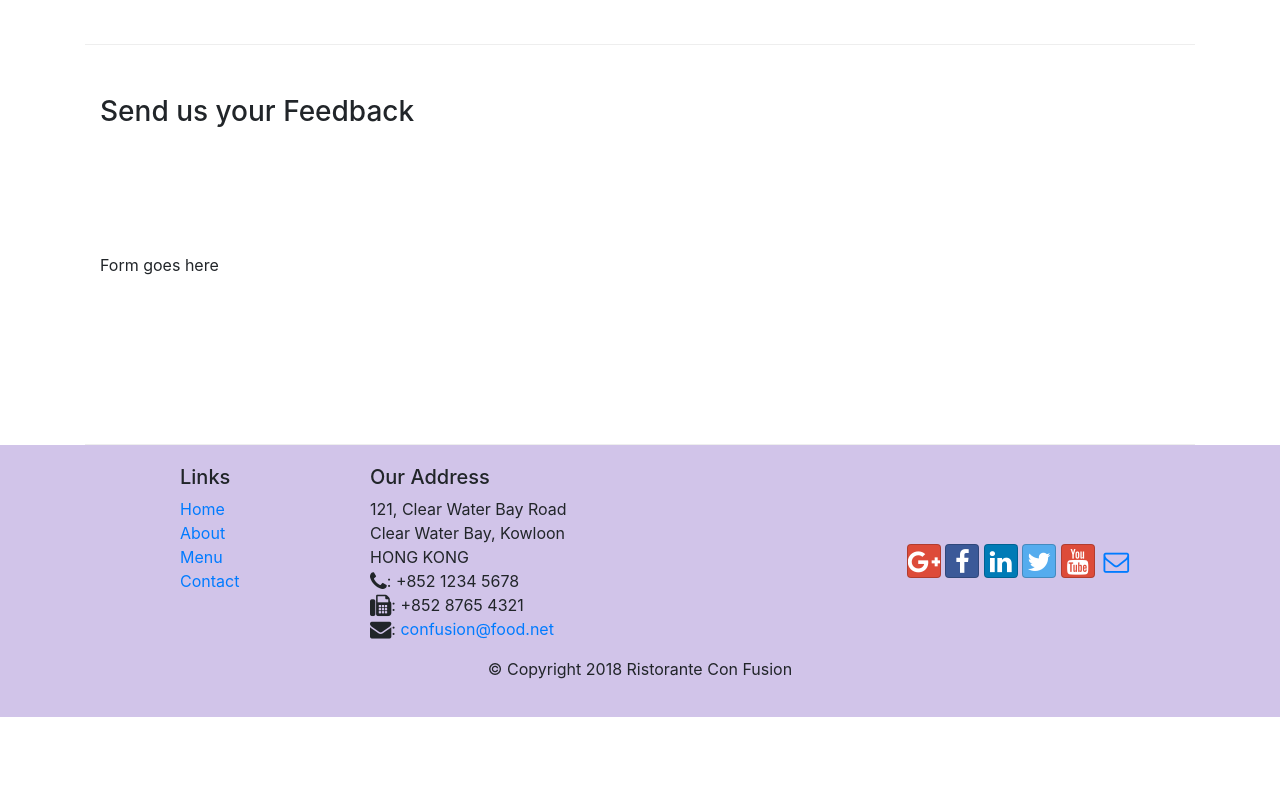
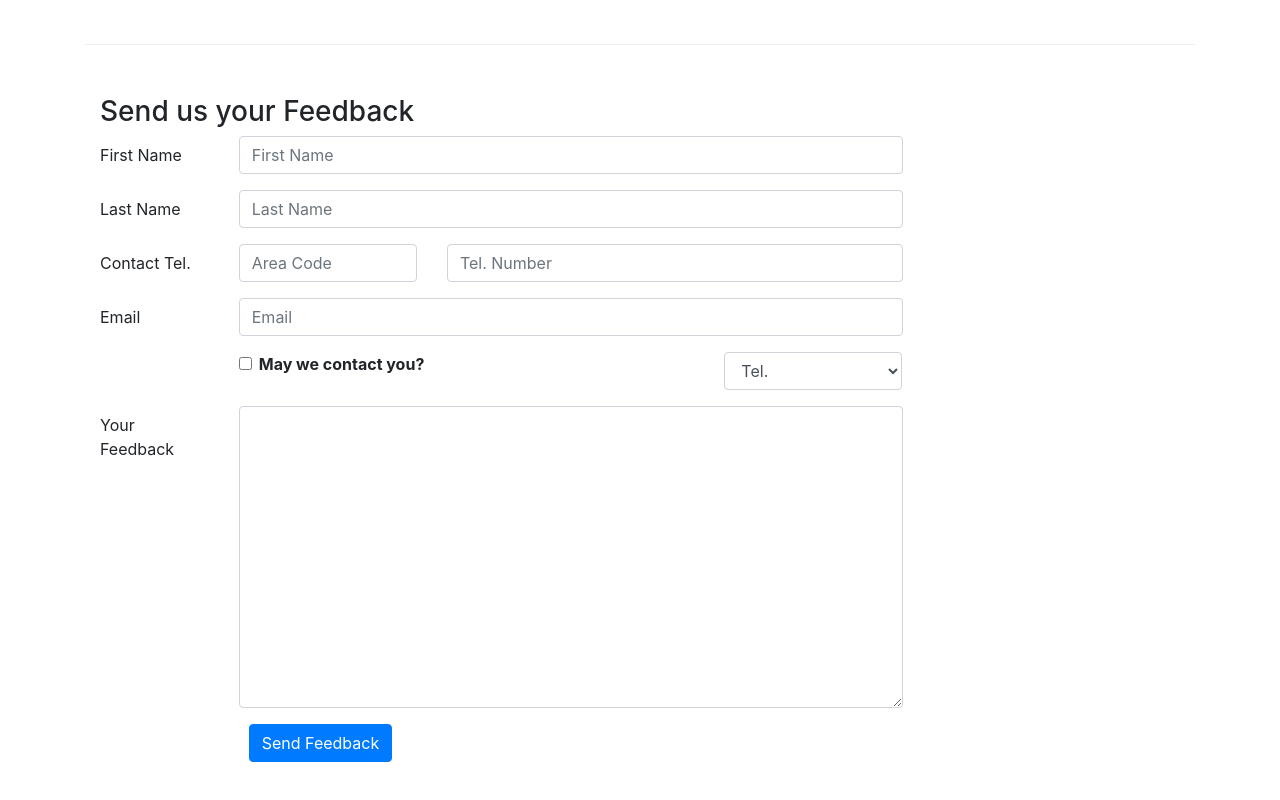
Before and after one commit to taiji7331/bootstrap4-course, a website: page Bootstrap4/conFusion/contactus.html in a window 1280 px wide. Shown: the part 820-1620 px from the top of the page. Before the commit the page ends 1537 px from the top, so only its background shows below. Drawn offline with nearby package versions, Linux system fonts and the light colour scheme.

Commit message:
added form to contact

```diff
--- a/Bootstrap4/conFusion/contactus.html
+++ b/Bootstrap4/conFusion/contactus.html
@@ -90,7 +90,70 @@
         <h3>Send us your Feedback</h3>
       </div>
       <div class="col-12 col-md-9">
-        Form goes here
+        <form>
+          <div class="form-group row">
+            <label for="firstName" class="col-md-2 col-form-label">First Name</label>
+            <div class="col-md-10">
+              <input type="text" class="form-control" id="firstName" name="firstName"
+                placeholder="First Name">
+            </div>
+          </div>
+          <div class="form-group row">
+            <label for="lastName" class="col-md-2 col-form-label">Last Name</label>
+            <div class="col-md-10">
+              <input type="text" class="form-control" id="lastName" name="lastName"
+                placeholder="Last Name">
+            </div>
+          </div>
+          <div class="form-group row">
+            <label for="telNum" class="col-12 col-md-2 col-form-label">Contact Tel.</label>
+            <div class="col-5 col-md-3">
+              <input type="tel" class="form-control" id="areaCode" name="areaCode"
+                placeholder="Area Code">
+            </div>
+            <div class="col-7 col-md-7">
+              <input type="tel" class="form-control" id="telNum" name="telNum"
+                placeholder="Tel. Number">
+            </div>
+          </div>
+          <div class="form-group row">
+            <label for="email" class="col-md-2 col-form-label">Email</label>
+            <div class="col-md-10">
+              <input type="email" class="form-control" id="email" name="email"
+                placeholder="Email">
+            </div>
+          </div>
+          <div class="form-group row">
+            <div class="col-md-6 offset-md-2">
+              <div class="form-check">
+                <input type="checkbox" class="form-check-input"
+                  name="approve" id="approve" value="">
+                <label class="form-check-label" for="approve">
+                  <strong>May we contact you?</strong>
+                </label>
+              </div>
+            </div>
+            <div class="col-md-3 offset-md-1">
+              <select class="form-control">
+                <option>Tel.</option>
+                <option>Email</option>
+              </select>
+            </div>
+          </div>
+          <div class="form-group row">
+            <label for="feedback" class="col-md-2 col-form-label">Your Feedback</label>
+            <div class="col-md-10">
+              <textarea class="form-control" id="feedback" name="feedback" rows="12"></textarea>
+            </div>
+          </div>
+          <div class="form-group-row">
+            <div class="offset-md-2 col-md-10">
+              <button type="submit" class="btn btn-primary">
+                Send Feedback
+              </button>
+            </div>
+          </div>
+        </form>
       </div>
         <div class="col-12 col-md">
       </div>
```
